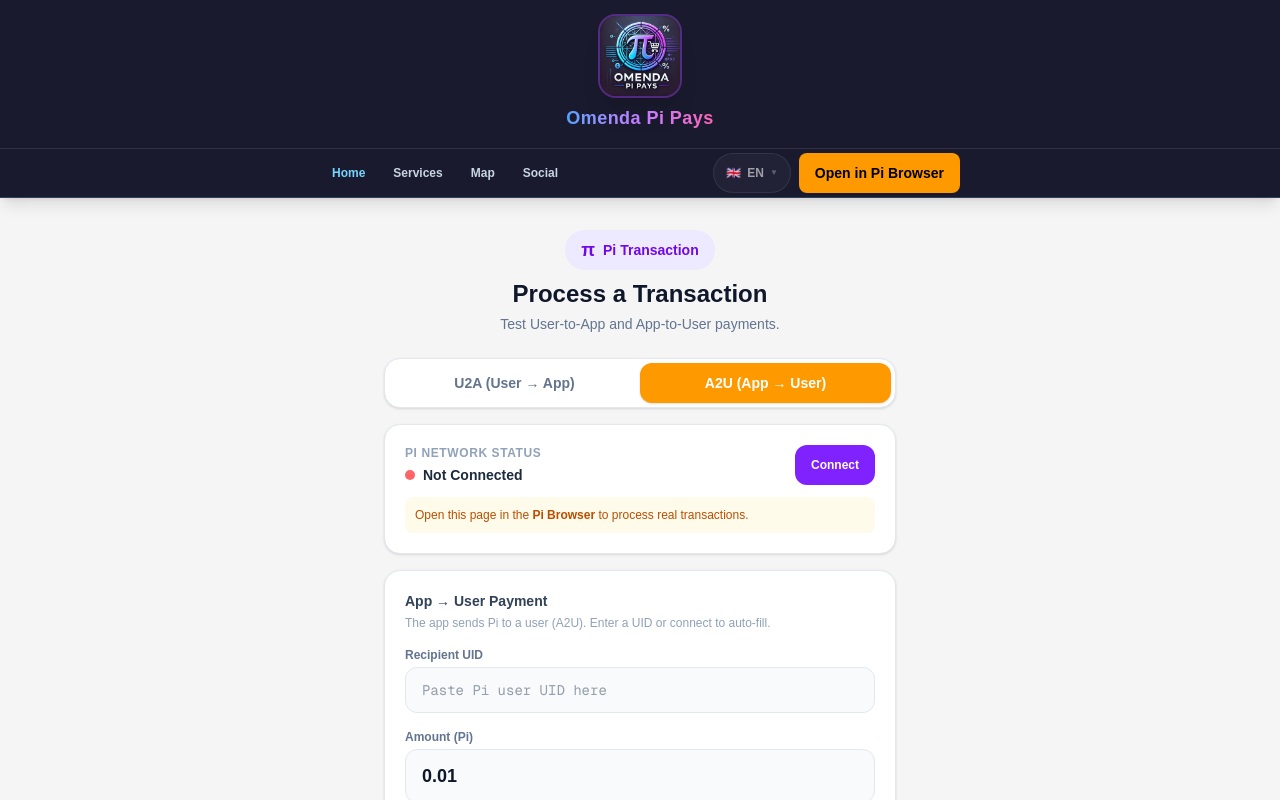
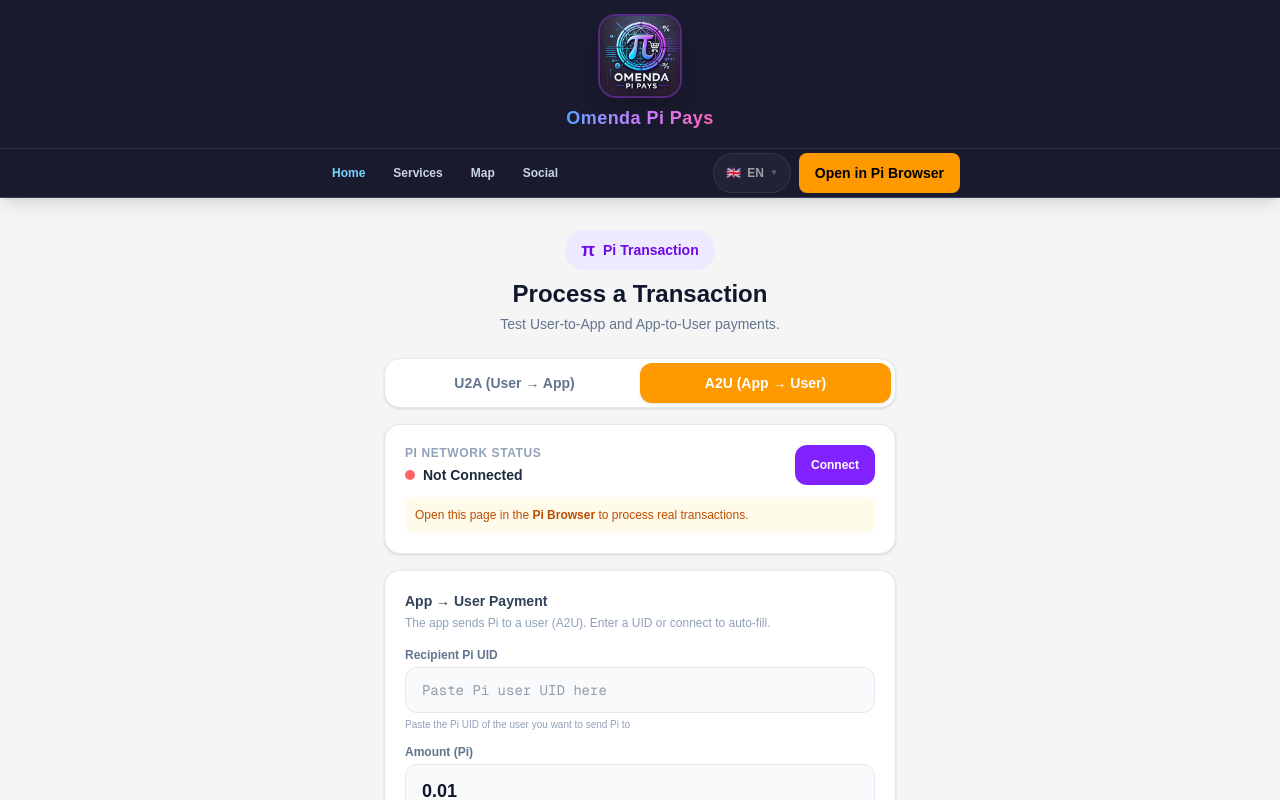
Before and after one commit to omendasy-sudo/omenda-pi-pays, a Next.js app in the folder tmtt_nextjs/: page /sandbox in a window 1280 px wide. Both pictures are taken after a click on the button "A2U (App → User)". Shown: the top 800 px of the page. Built offline with nearby package versions, Linux system fonts and the light colour scheme.

Commit message:
Fix A2U: clear editable UID input with Use my UID button

```diff
--- a/tmtt_nextjs/app/sandbox/page.tsx
+++ b/tmtt_nextjs/app/sandbox/page.tsx
@@ -26,6 +26,7 @@
 
   // A2U state
   const [a2uUid, setA2uUid] = useState("");
+  const [a2uUidTouched, setA2uUidTouched] = useState(false);
   const [a2uAmount, setA2uAmount] = useState("0.01");
   const [a2uMemo, setA2uMemo] = useState("App-to-User payment – Omenda Pi Pays");
   const [a2uSending, setA2uSending] = useState(false);
@@ -49,9 +50,9 @@
     };
   }, []);
 
-  // Resolve the recipient UID: use manual input or connected user
-  const recipientUid = a2uUid.trim() || user?.uid || "";
-  const recipientLabel = user && !a2uUid.trim() ? `@${user.username}` : recipientUid.slice(0, 12) + "…";
+  // Resolve the recipient UID: use manual input if user typed something, else connected user
+  const recipientUid = a2uUidTouched ? a2uUid.trim() : (a2uUid.trim() || user?.uid || "");
+  const recipientLabel = user && !a2uUidTouched && !a2uUid.trim() ? `@${user.username}` : (recipientUid ? recipientUid.slice(0, 12) + "…" : "");
 
   const sendA2U = useCallback(async () => {
     if (!recipientUid) {
@@ -281,18 +282,28 @@
             </p>
 
                 <label className="mb-1 block text-xs font-semibold text-slate-500">
-                  Recipient UID
+                  Recipient Pi UID
                 </label>
                 <input
                   type="text"
-                  value={a2uUid || (user?.uid ?? "")}
-                  onChange={(e) => setA2uUid(e.target.value)}
-                  className="mb-4 w-full rounded-xl border border-slate-200 bg-slate-50 px-4 py-3 text-sm font-mono text-slate-700 outline-none focus:border-amber-400 focus:ring-2 focus:ring-amber-100"
-                  placeholder="Paste Pi user UID here"
+                  value={a2uUid}
+                  onChange={(e) => { setA2uUid(e.target.value); setA2uUidTouched(true); }}
+                  onFocus={() => setA2uUidTouched(true)}
+                  className="mb-1 w-full rounded-xl border border-slate-200 bg-slate-50 px-4 py-3 text-sm font-mono text-slate-700 outline-none focus:border-amber-400 focus:ring-2 focus:ring-amber-100"
+                  placeholder={user?.uid ? `e.g. ${user.uid}` : "Paste Pi user UID here"}
                 />
-                {connected && user && !a2uUid.trim() && (
-                  <p className="-mt-3 mb-4 text-[0.625rem] text-emerald-600">
-                    Auto-filled from connected account @{user.username}
+                {connected && user && (
+                  <button
+                    type="button"
+                    onClick={() => { setA2uUid(user.uid); setA2uUidTouched(true); }}
+                    className="mb-3 text-[0.625rem] font-semibold text-amber-600 underline hover:text-amber-700"
+                  >
+                    Use my UID (@{user.username})
+                  </button>
+                )}
+                {!connected && (
+                  <p className="mb-3 text-[0.625rem] text-slate-400">
+                    Paste the Pi UID of the user you want to send Pi to
                   </p>
                 )}
 
```
